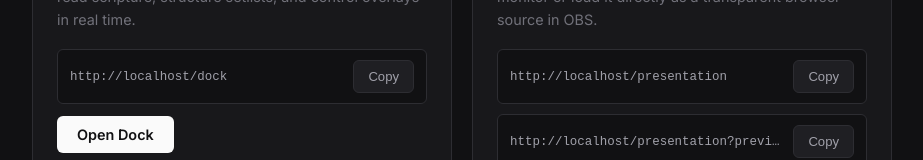
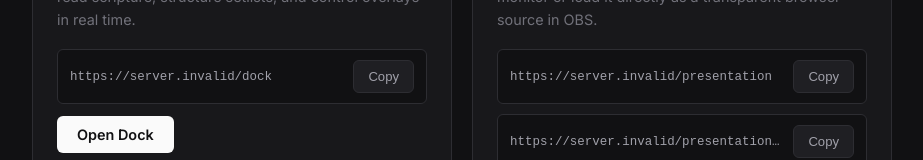
Before and after one commit to nazarethsamuel36-max/WMBmessages, a React (Vite) app: page / in a window 1280 px wide. Shown: the part 382-542 px from the top of the page, without its empty margins (178-1101 px from the left). Built offline with nearby package versions, Linux system fonts and the light colour scheme; no server answers.

Commit message:
Update WelcomePage to use production URL for shareable links
- Set production URL to https://wm-bmessages.vercel.app
- Links are now shareable without requiring Vercel authentication
- Added environment variable support for flexible deployment

```diff
--- a/src/pages/WelcomePage.tsx
+++ b/src/pages/WelcomePage.tsx
@@ -2,14 +2,14 @@ import React, { useState, useEffect } from 'react';
 import { Link } from 'react-router-dom';
 
 export const WelcomePage: React.FC = () => {
-  const [origin, setOrigin] = useState<string>('http://localhost:5173');
+  const [origin, setOrigin] = useState<string>(import.meta.env.VITE_APP_URL || 'https://wm-bmessages.vercel.app');
   const [copiedDock, setCopiedDock] = useState<boolean>(false);
   const [copiedOverlay, setCopiedOverlay] = useState<boolean>(false);
   const [copiedOverlayPreview, setCopiedOverlayPreview] = useState<boolean>(false);
 
   useEffect(() => {
     if (typeof window !== 'undefined') {
-      setOrigin(window.location.origin);
+      setOrigin(import.meta.env.VITE_APP_URL || 'https://wm-bmessages.vercel.app');
     }
   }, []);
 
```
